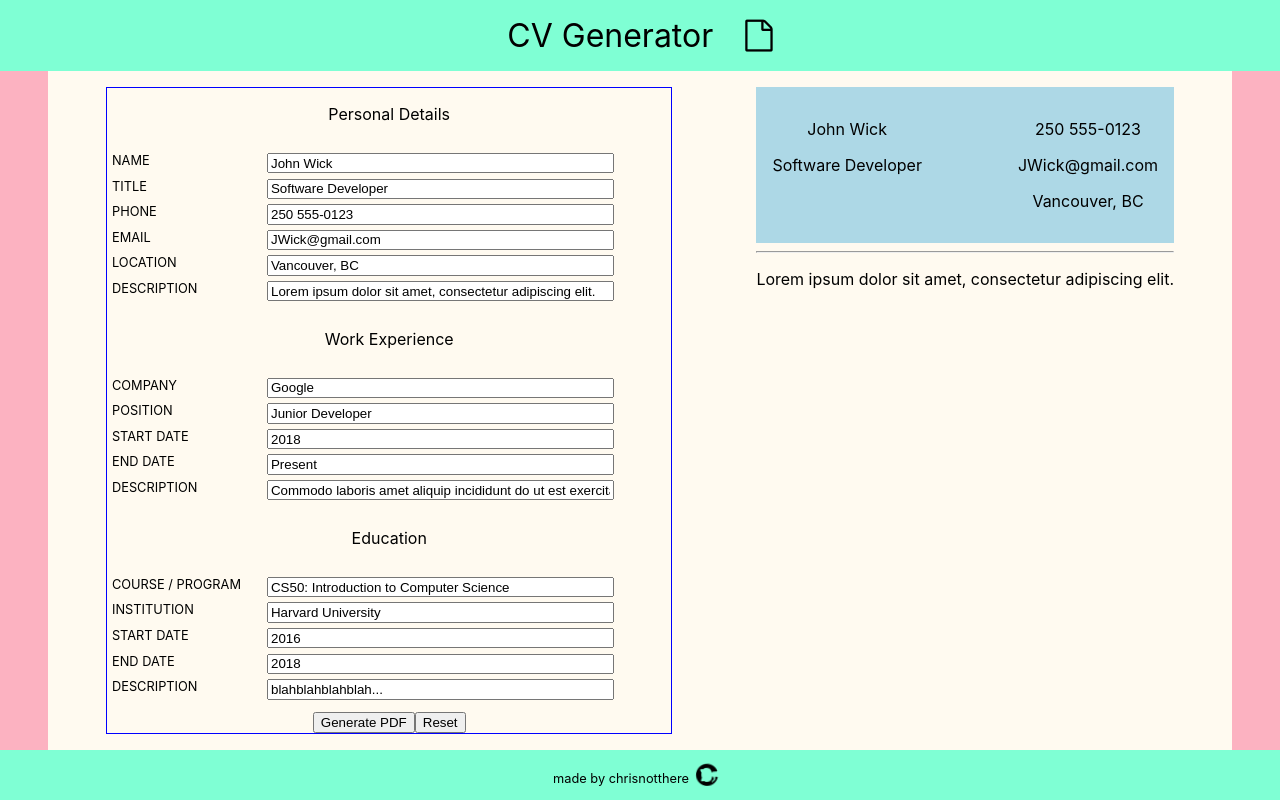
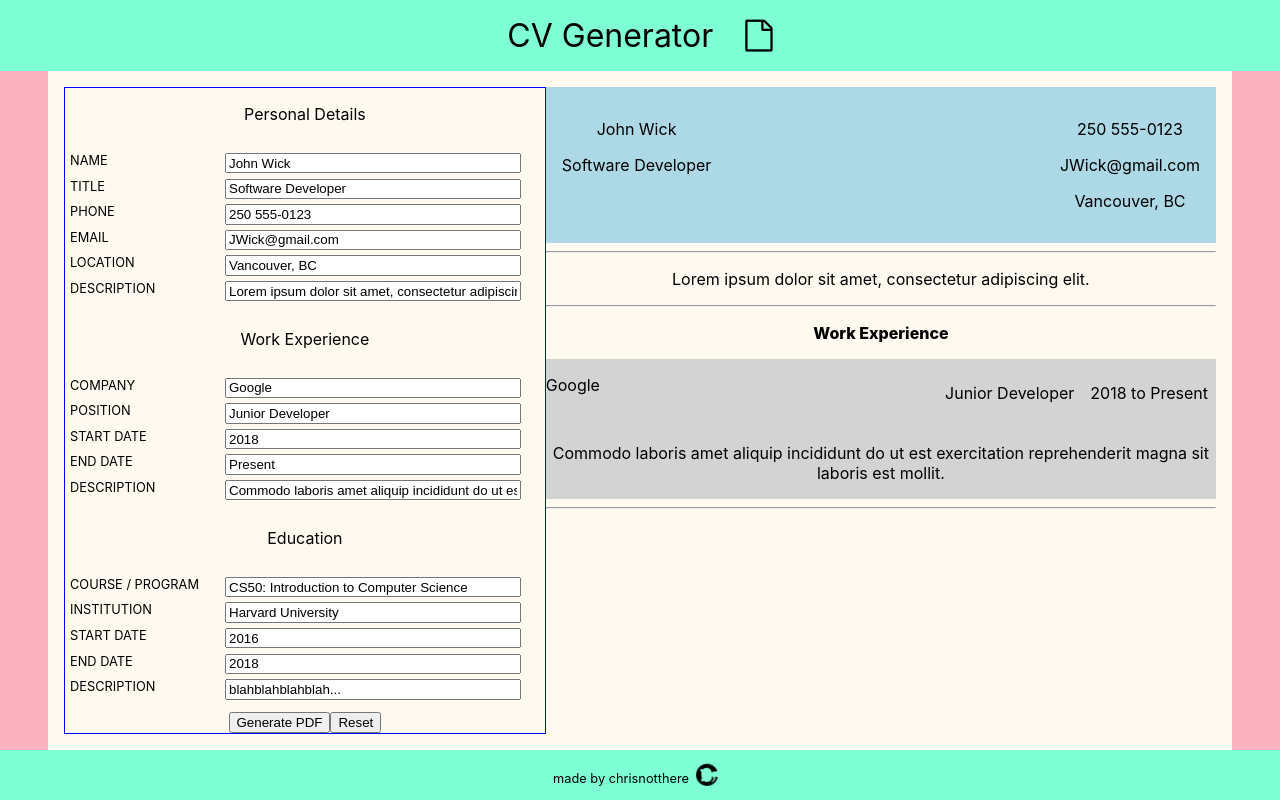
Before and after one commit to chrisnotthere/cv-project, a React (Create React App) app: page / in a window 1280 px wide. Built offline with nearby package versions, Linux system fonts and the light colour scheme.

Commit message:
formatting

```diff
--- /dev/null
+++ b/src/components/CVPreview/CVExperience.js
@@ -0,0 +1,32 @@
+import React, {Component} from "react";
+
+class CVExperience extends Component {
+
+  render() {
+    return (
+      <>
+        <div >
+          <p className="workExp">Work Experience</p>
+          <div className="cv-experience">
+            <div className="cv-experience-header">
+              <div>
+                <p className="name">{this.props.company}</p>
+              </div>
+              <div className="cv-experience-company">
+                <p className="position">{this.props.position}</p>
+                <p className="workEnd">{this.props.workStart} to {this.props.workEnd}</p>
+              </div>
+            </div>
+            <div className="cv-experience-description">
+              <p>{this.props.workDescription}</p>
+            </div>
+          </div>
+        </div>
+        <hr/>
+        <p>{this.props.description}</p>
+      </>
+    )
+  }
+}
+
+export default CVExperience;
--- a/src/components/CVPreview/CVPreview.js
+++ b/src/components/CVPreview/CVPreview.js
@@ -1,6 +1,7 @@
 import '../../styles/CVPreview.css';
 import React, {Component} from "react";
 import Header from './Header';
+import CVExperience from './CVExperience'
 
 class CVPreview extends Component {
 
@@ -15,6 +16,13 @@ class CVPreview extends Component {
           location={this.props.location}
           description={this.props.description}
         />
+        <CVExperience
+          company={this.props.company}
+          position={this.props.position}
+          workStart={this.props.workStart}
+          workEnd={this.props.workEnd}
+          workDescription={this.props.workDescription}
+        />
 
       </div>
     )
--- a/src/components/CVPreview/Header.js
+++ b/src/components/CVPreview/Header.js
@@ -18,6 +18,7 @@ class Header extends Component {
         </header>
         <hr/>
         <p>{this.props.description}</p>
+        <hr/>
       </>
     )
   }
```
